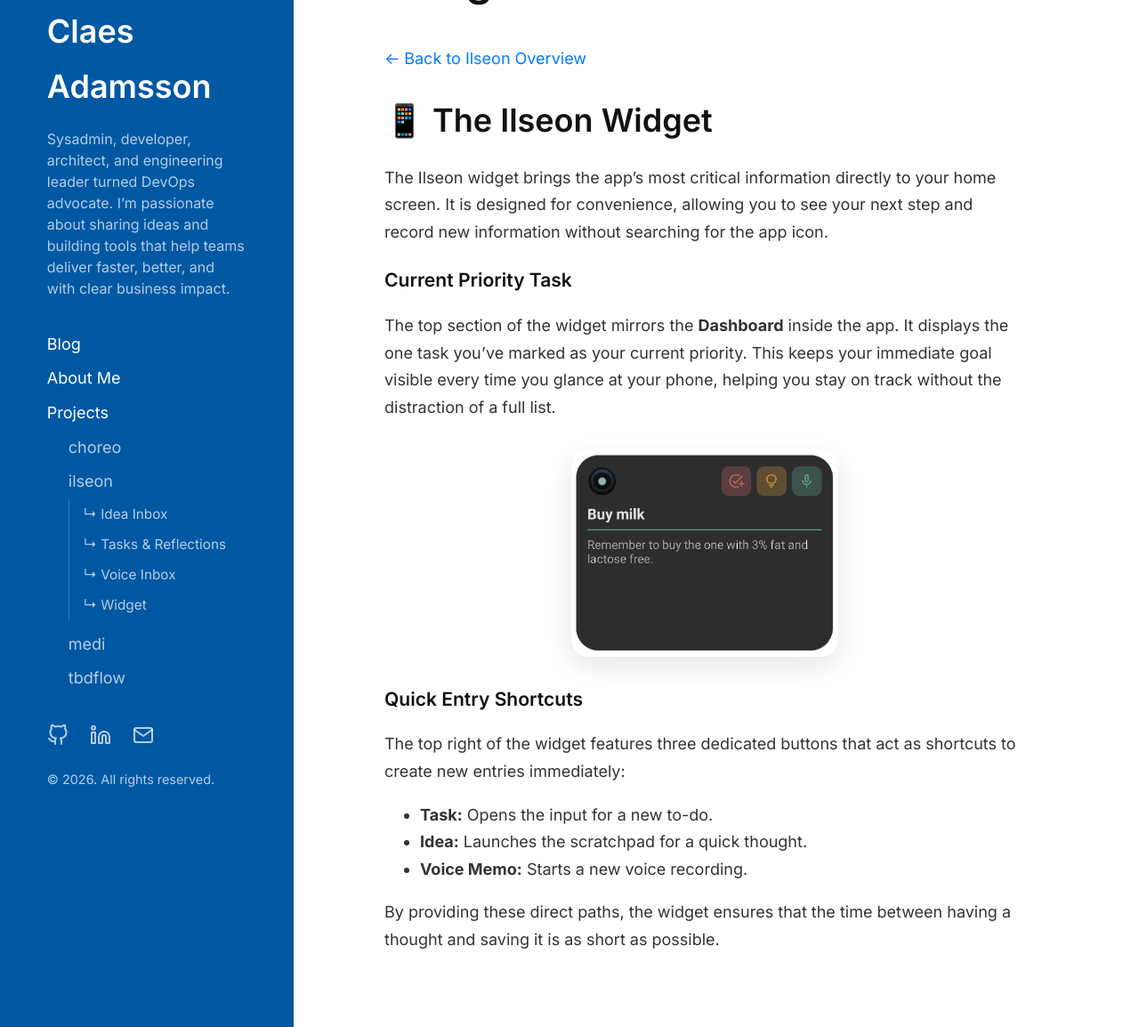
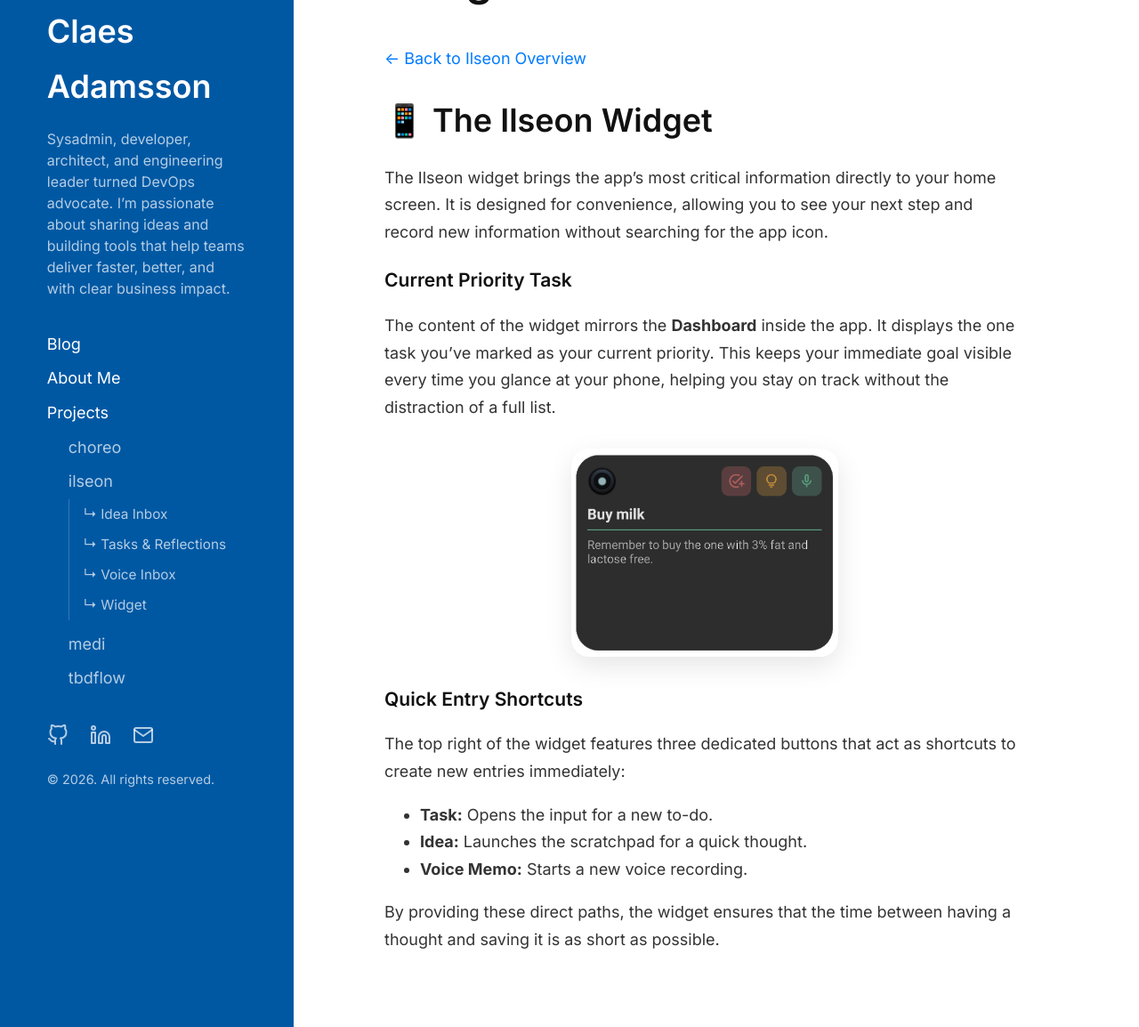
Before and after one commit to cladam/cladam.github.io, a Jekyll site: the page built from _projects/ilseon/widget.md, in a window 1280 px wide and 1313 px high, cut to the strip 159-1313 px from the top of the window. Shown: the whole strip at 89% size. Built offline with Jekyll 4.4.1, drawn with Linux system fonts in a browser that asks for light colours.

Commit message:
fix: update with wording

```diff
--- a/_projects/ilseon/widget.md
+++ b/_projects/ilseon/widget.md
@@ -12,7 +12,7 @@ The Ilseon widget brings the app's most critical information directly to your ho
 
 ### Current Priority Task
 
-The top section of the widget mirrors the **Dashboard** inside the app. It displays the one task you've marked as your current priority. This keeps your immediate goal visible every time you glance at your phone, helping you stay on track without the distraction of a full list.
+The content of the widget mirrors the **Dashboard** inside the app. It displays the one task you've marked as your current priority. This keeps your immediate goal visible every time you glance at your phone, helping you stay on track without the distraction of a full list.
 
 <div style="display: flex; justify-content: center; margin: 30px 0;">
 	<img src="/assets/images/widget.png" alt="Widget Current Priority View" style="width: 300px; border-radius: 20px; box-shadow: 0 10px 30px rgba(0,0,0,0.1);"/>
```
